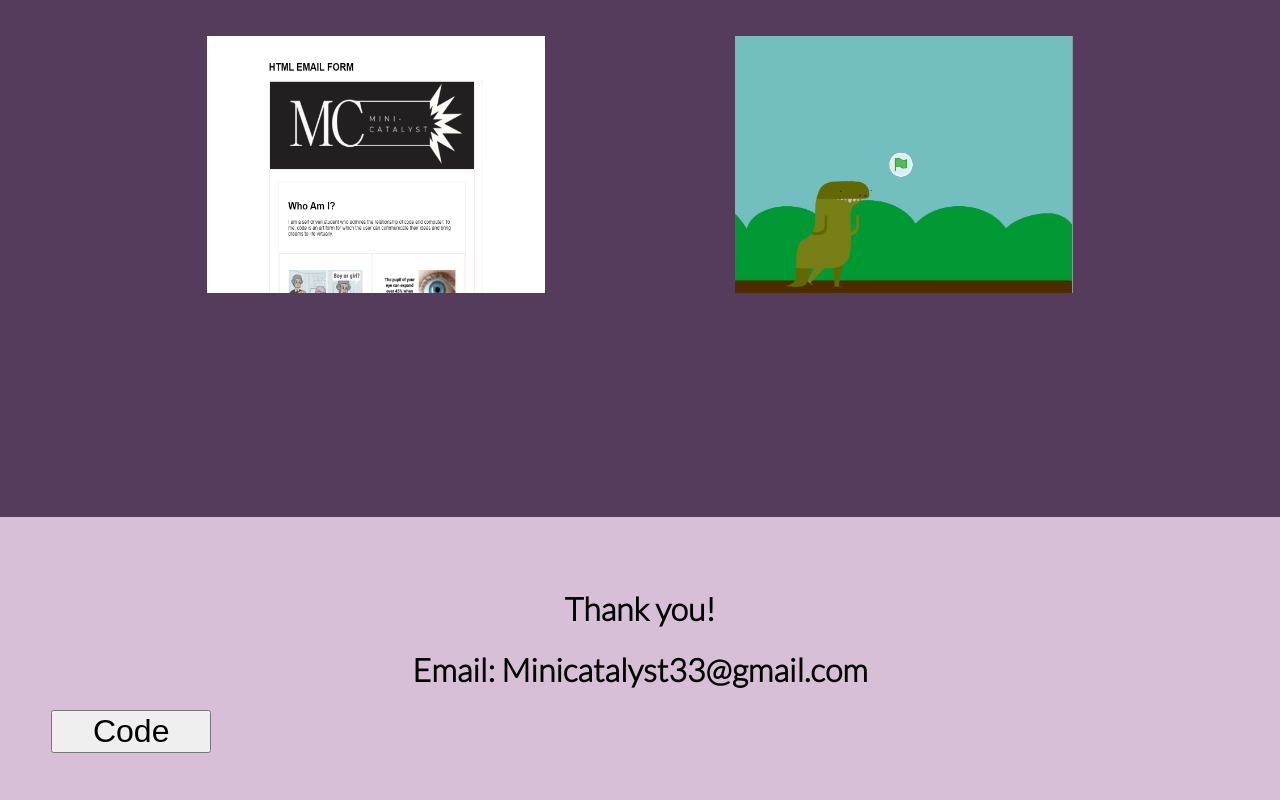
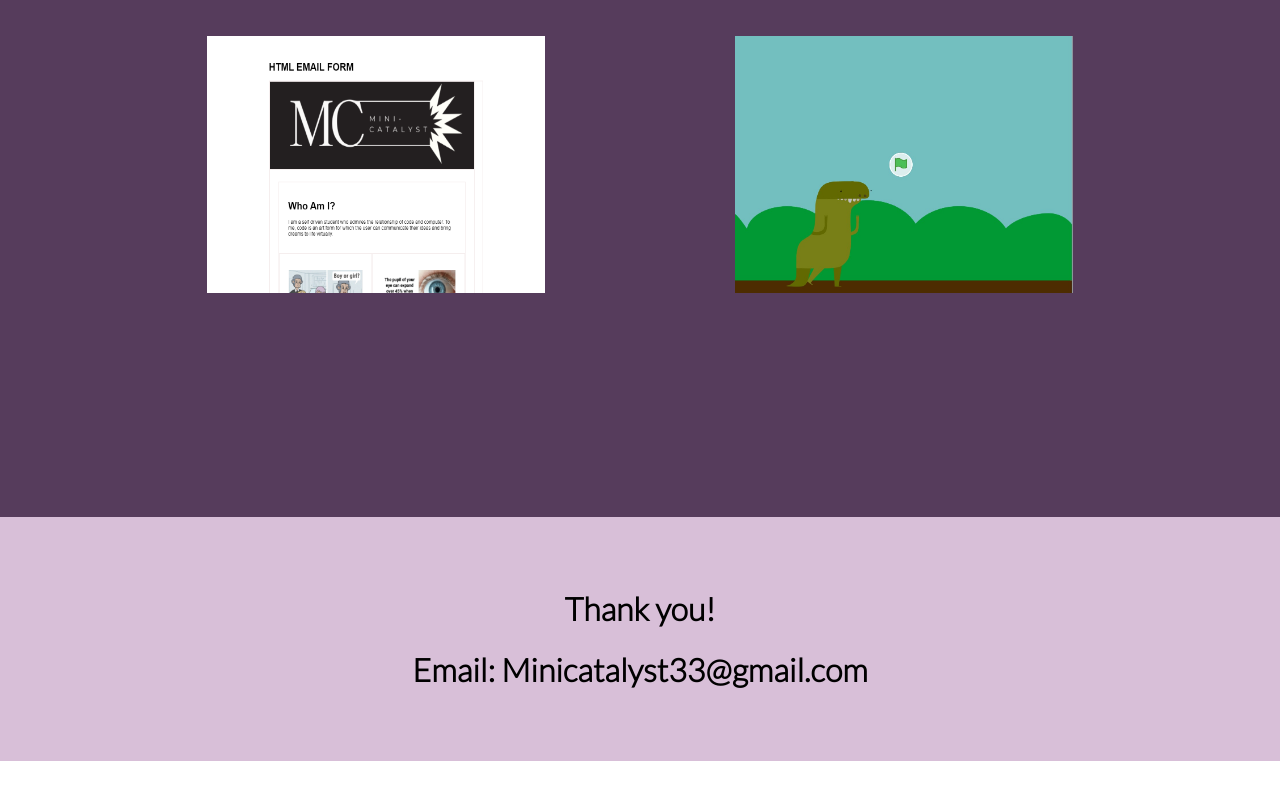
Before and after one commit to minicatalyst/Portfolio, a plain HTML site: page root/index.html in a window 1280 px wide. Shown: the part 1611-2411 px from the top of the page. After the commit the page ends 2372 px from the top, so only its background shows below. Drawn offline with Linux system fonts and the light colour scheme.

Commit message:
Update index.html

```diff
--- a/root/index.html
+++ b/root/index.html
@@ -82,12 +82,5 @@
  </div>
  <div class= contact>
     <h1>Email: Minicatalyst33@gmail.com </h1>
- </div>
-
-
-
- <div>
-   <button class="code" a href="https://github.com/minicatalyst/Portfolio.git"></a> Code
-</button>
-</div>
+  </div>
 </footer>
```
